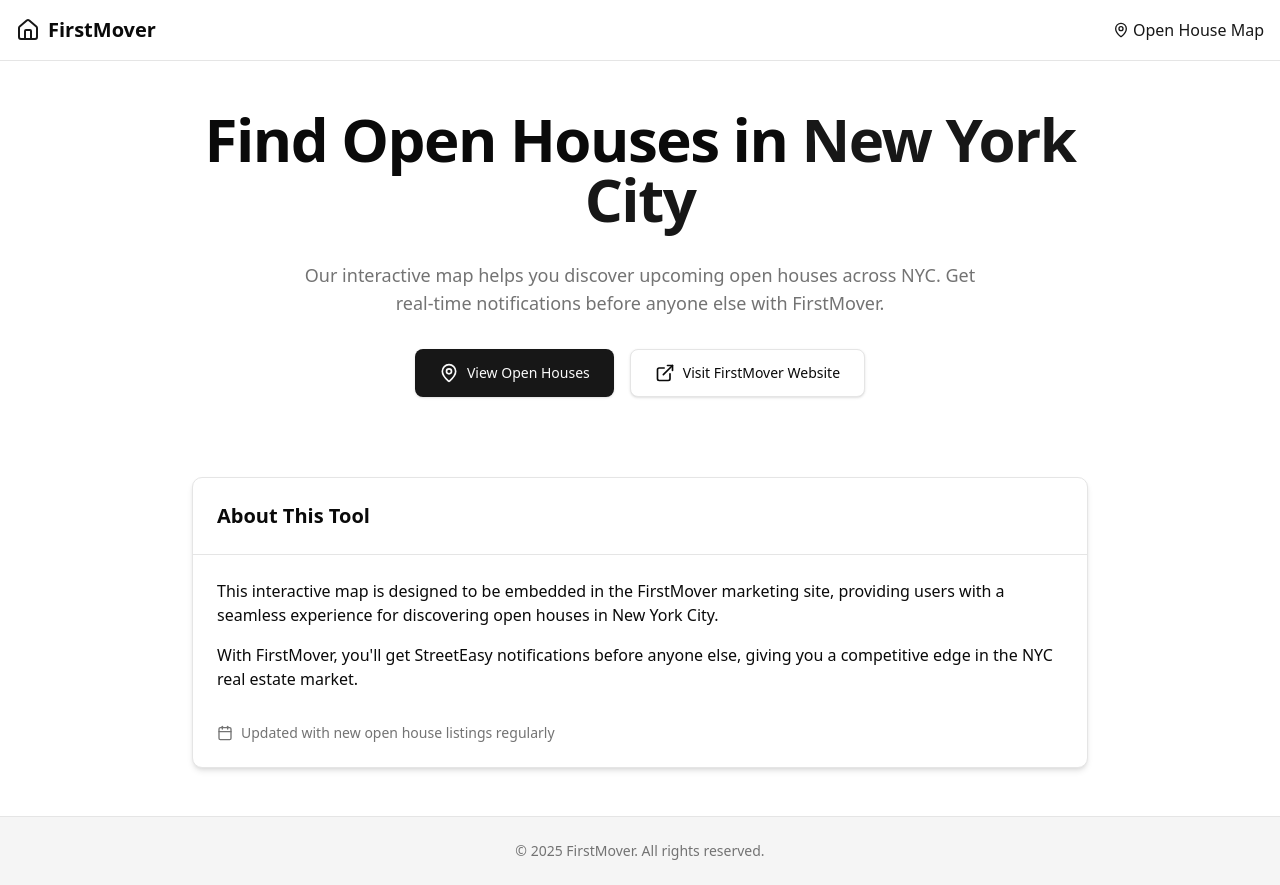
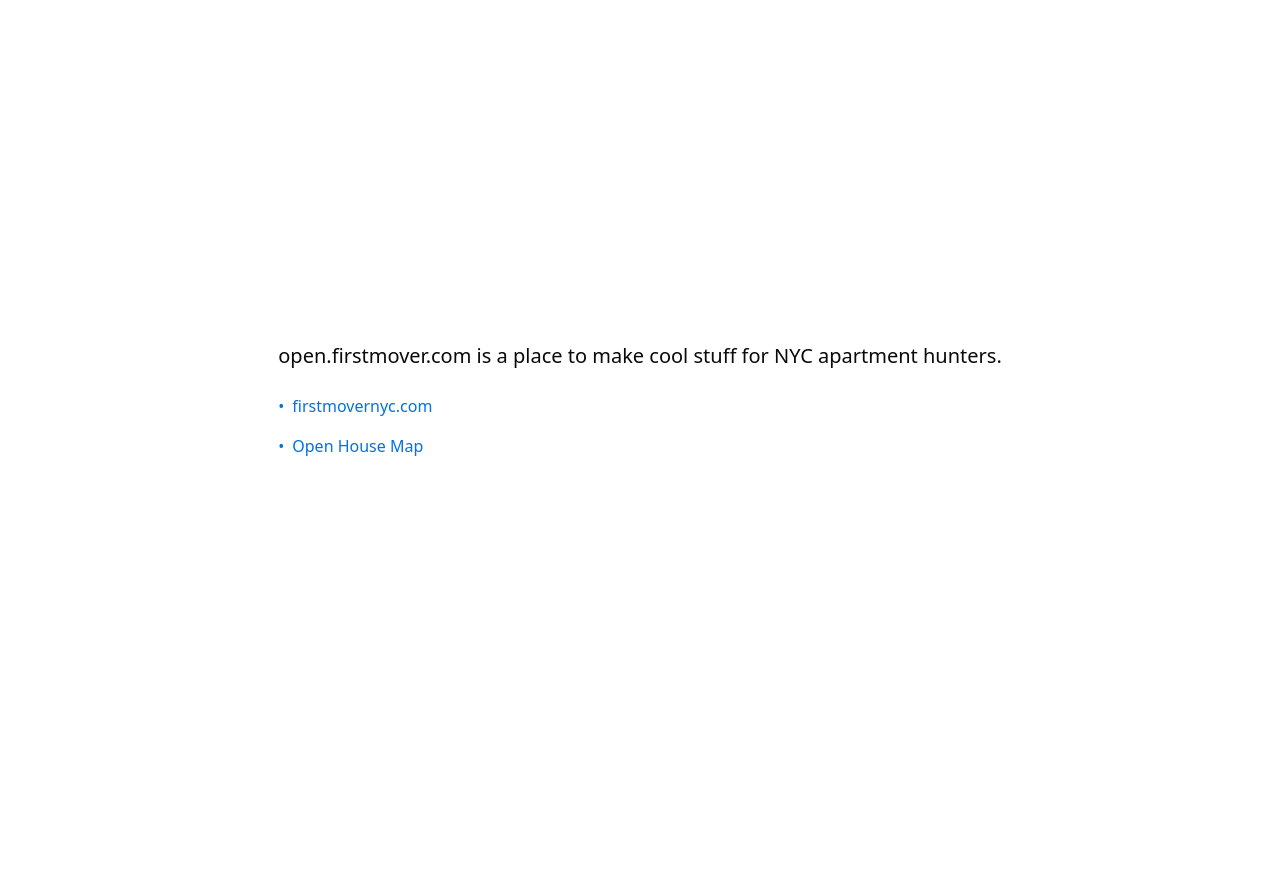
Before and after one commit to benfwalla/firstmover-util, a Next.js app: page / in a window 1280 px wide. After the commit the page ends 800 px from the top, so only its background shows below. Built offline with nearby package versions, Linux system fonts and the light colour scheme.

Commit message:
refactor: simplify homepage to minimal navigation with bullet points

```diff
--- a/app/page.tsx
+++ b/app/page.tsx
@@ -1,76 +1,33 @@
-// Next.js imports
 import Link from "next/link";
-import { Home as HomeIcon, MapPin, Calendar, ExternalLink } from "lucide-react";
 
 export default function Home() {
   return (
-    <div className="flex flex-col min-h-screen">
-      <header className="border-b border-border bg-background sticky top-0 z-10">
-        <div className="container mx-auto px-4 py-4 flex items-center justify-between">
-          <div className="flex items-center gap-2">
-            <HomeIcon className="h-6 w-6 text-primary" />
-            <h1 className="text-xl font-bold">FirstMover</h1>
-          </div>
-          <nav className="flex items-center gap-4">
-            <Link href="/map" className="text-primary hover:underline flex items-center gap-1">
-              <MapPin className="h-4 w-4" /> Open House Map
-            </Link>
-          </nav>
-        </div>
-      </header>
-
-      <main className="flex flex-col items-center justify-center flex-1 px-4 py-12 bg-background">
-        <div className="max-w-4xl w-full space-y-8 text-center">
-          <h1 className="text-4xl font-bold tracking-tight sm:text-5xl md:text-6xl">
-            Find Open Houses in <span className="text-primary">New York City</span>
-          </h1>
-
-          <p className="mt-6 text-lg text-muted-foreground max-w-2xl mx-auto">
-            Our interactive map helps you discover upcoming open houses across NYC. Get real-time notifications before anyone else with FirstMover.
-          </p>
-
-          <div className="flex flex-col sm:flex-row gap-4 justify-center mt-8">
-            <Link
-              href="/map"
-              className="inline-flex items-center justify-center whitespace-nowrap rounded-md text-sm font-medium transition-colors focus-visible:outline-none focus-visible:ring-1 focus-visible:ring-ring h-12 px-6 py-4 bg-primary text-primary-foreground shadow hover:bg-primary/90"
-            >
-              <MapPin className="mr-2 h-5 w-5" /> View Open Houses
-            </Link>
+    <div className="flex min-h-screen items-center justify-center p-4">
+      <div className="space-y-6">
+        <h1 className="text-xl font-medium text-center">open.firstmover.com is a place to make cool stuff for NYC apartment hunters.</h1>
+        <ul className="space-y-4">
+          <li className="flex items-start">
+            <span className="text-[#0171E5] mr-2">•</span>
             <a
               href="https://firstmovernyc.com"
               target="_blank"
               rel="noopener noreferrer"
-              className="inline-flex items-center justify-center whitespace-nowrap rounded-md text-sm font-medium transition-colors focus-visible:outline-none focus-visible:ring-1 focus-visible:ring-ring h-12 px-6 py-4 border border-input bg-background shadow-sm hover:bg-accent hover:text-accent-foreground"
+              className="text-[#0171E5] hover:underline"
             >
-              <ExternalLink className="mr-2 h-5 w-5" /> Visit FirstMover Website
+              firstmovernyc.com
             </a>
-          </div>
-        </div>
-
-        <div className="mt-20 border rounded-lg overflow-hidden shadow-md max-w-4xl w-full bg-card">
-          <div className="p-6 border-b">
-            <h2 className="text-xl font-semibold">About This Tool</h2>
-          </div>
-          <div className="p-6 space-y-4">
-            <p>
-              This interactive map is designed to be embedded in the FirstMover marketing site, providing users with a seamless experience for discovering open houses in New York City.
-            </p>
-            <p>
-              With FirstMover, you&apos;ll get StreetEasy notifications before anyone else, giving you a competitive edge in the NYC real estate market.
-            </p>
-            <p className="flex items-center gap-2 text-sm text-muted-foreground pt-4">
-              <Calendar className="h-4 w-4" />
-              <span>Updated with new open house listings regularly</span>
-            </p>
-          </div>
-        </div>
-      </main>
-
-      <footer className="border-t border-border py-6 bg-muted">
-        <div className="container mx-auto px-4 text-center text-sm text-muted-foreground">
-          <p>© {new Date().getFullYear()} FirstMover. All rights reserved.</p>
-        </div>
-      </footer>
+          </li>
+          <li className="flex items-start">
+            <span className="text-[#0171E5] mr-2">•</span>
+            <Link
+              href="/map"
+              className="text-[#0171E5] hover:underline"
+            >
+              Open House Map
+            </Link>
+          </li>
+        </ul>
+      </div>
     </div>
   );
 }
```
